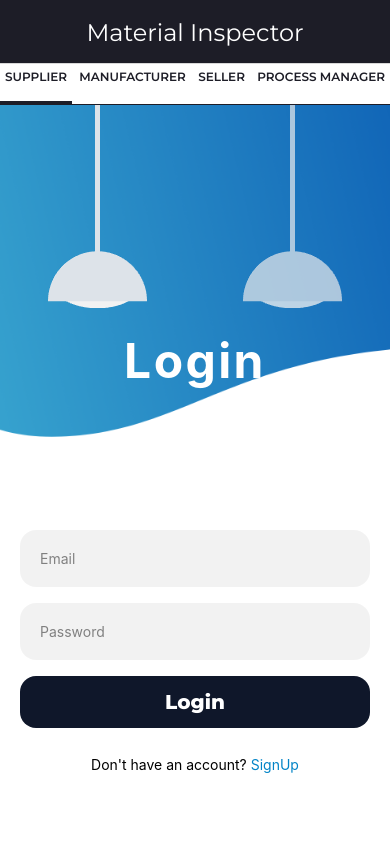
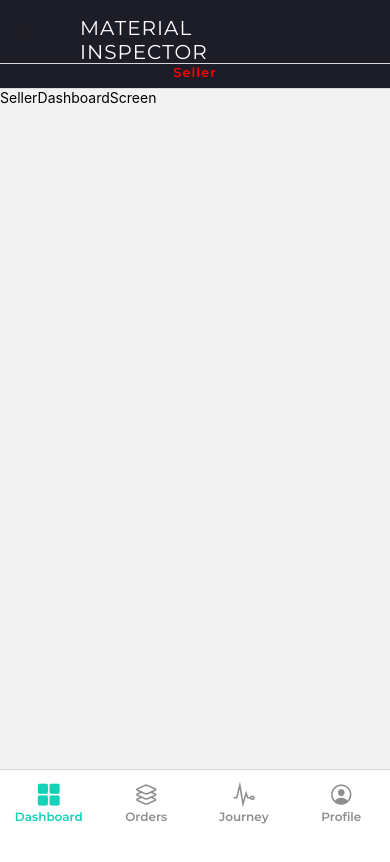
Before and after one commit to Team-Tetra-Weeknd-People/UEE-Clothing-React-Native-App, a React Native app in the folder frontend/: screen /SellerMain in a window 390 px wide. Shown: the top 862 px of the page. Built offline with nearby package versions, Linux system fonts and the light colour scheme.

Commit message:
base template for a user done

```diff
--- a/frontend/App.js
+++ b/frontend/App.js
@@ -2,9 +2,12 @@ import React, { useEffect, useState } from 'react';
 import { View, Text, ActivityIndicator, StyleSheet } from 'react-native';
 import { NavigationContainer } from '@react-navigation/native';
 import { createNativeStackNavigator } from '@react-navigation/native-stack';
+import * as Font from 'expo-font';
+
 import LoginScreen from './screens/LoginScreen';
 import SignupScreen from './screens/SignupScreen';
-import * as Font from 'expo-font';
+import SellerMain from './screens/Seller/SellerMain';
+import { Ionicons } from '@expo/vector-icons';
 
 const Stack = createNativeStackNavigator();
 
@@ -23,6 +26,7 @@ function App() {
         await Font.loadAsync({
             'Montserrat-Regular': require('./assets/fonts/Montserrat-Regular.ttf'),
             'Montserrat-SemiBold': require('./assets/fonts/Montserrat-SemiBold.ttf'),
+            'Montserrat-Bold': require('./assets/fonts/Montserrat-Bold.ttf'),
             'Montserrat-ExtraBold': require('./assets/fonts/Montserrat-ExtraBold.ttf'),
         });
         setIsFontLoaded(true);
@@ -38,28 +42,34 @@ function App() {
         </View>
       );
     }
+
   return (
     <NavigationContainer>
       <Stack.Navigator
         initialRouteName='Login'
         screenOptions={{
+          headerTitleAlign: 'center' ,
+          headerStyle: {
+            backgroundColor: '#1D1D27',
+          },
           headerShown: true,
           headerTitle: () => (
             <Text style={{
-              fontSize: 24,
+              fontSize: 20,
               color: 'white',
               fontFamily: 'Montserrat-Regular',
+              paddingTop: 15,
+              letterSpacing: 1,
             }}>
-              Material Inspector
+              MATERIAL INSPECTOR
             </Text>
           ),
-          headerTitleAlign: 'center',
-          headerStyle: {
-            backgroundColor: '#1D1D27',
-          },
         }}>
+          {/* common header for all screens */}
         <Stack.Screen name="Login" component={LoginScreen} />
         <Stack.Screen name="Signup" component={SignupScreen} />
+        {/* seller */}
+        <Stack.Screen name="SellerMain" component={SellerMain} />
       </Stack.Navigator>
     </NavigationContainer>
   );
--- a/frontend/package.json
+++ b/frontend/package.json
@@ -3,6 +3,7 @@
     "@expo-google-fonts/montserrat": "^0.2.3",
     "@expo/vector-icons": "^13.0.0",
     "@react-native-async-storage/async-storage": "1.18.2",
+    "@react-navigation/bottom-tabs": "^6.5.9",
     "@react-navigation/native": "^6.1.7",
     "@react-navigation/native-stack": "^6.9.13",
     "expo": "^49.0.3",
--- a/frontend/screens/LoginScreen.js
+++ b/frontend/screens/LoginScreen.js
@@ -36,8 +36,8 @@ export default function LoginScreen() {
         };
     }, []);
     const handleLogin = () => {
-        if(selectedType === 'SUPPLIER'){
-            navigation.navigate('SellerMain');
+        if(selectedType === 'SELLER'){
+            navigation.push('SellerMain');
         }
     };
     const [isFontLoaded, setIsFontLoaded] = useState(false);
@@ -148,7 +148,7 @@ export default function LoginScreen() {
                     <Animated.View
                         className="w-full"
                         entering={FadeInDown.delay(400).duration(1000).springify()}>
-                        <TouchableOpacity className="w-full p-3 rounded-2xl mb-3 bg-slate-900" onPress={()=>{handleLogin}}>
+                        <TouchableOpacity className="w-full p-3 rounded-2xl mb-3 bg-slate-900" onPress={()=>{handleLogin()}}>
                             <Text className="text-xl text-white text-center" style={{fontFamily: 'Montserrat-ExtraBold'}}>Login</Text>
                         </TouchableOpacity>
                     </Animated.View>
--- a/frontend/screens/Seller/SellerMain.js
+++ b/frontend/screens/Seller/SellerMain.js
@@ -0,0 +1,75 @@
+import { Ionicons } from "@expo/vector-icons";
+import React from "react";
+import { View, Text } from "react-native";
+import { createBottomTabNavigator } from '@react-navigation/bottom-tabs';
+
+// Screens
+import SellerDashboard from "./screens/SellerDashboard";
+import SellerOrders from "./screens/SellerOrders";
+import SellerProfile from "./screens/SellerProfile";
+import SellerJourney from "./screens/SellerJourney";
+import { useNavigation } from "@react-navigation/native";
+
+//Screen names
+const SELLER_DASHBOARD = "Dashboard";
+const SELLER_ORDERS = "Orders";
+const SELLER_PROFILE = "Profile";
+const SELLER_JOURNEY = "Journey";
+
+const Tab = createBottomTabNavigator();
+
+export default function SellerMain() {
+    const navigation = useNavigation();
+    return (
+        <Tab.Navigator
+            initialRouteName={SELLER_DASHBOARD}
+            screenOptions={({ route }) => ({
+                tabBarIcon: ({ focused, color, size }) => {
+                    let iconName;
+                    let rn = route.name;
+
+
+                    if (rn === SELLER_DASHBOARD) {
+                        iconName = focused ? 'grid' : 'grid-outline';
+
+                    } else if (rn === SELLER_ORDERS) {
+                        iconName = focused ? 'layers' : 'layers-outline';
+
+                    } else if (rn === SELLER_PROFILE) {
+                        iconName = focused ? 'person-circle' : 'person-circle-outline';
+
+                    } else if (rn === SELLER_JOURNEY) {
+                        iconName = focused ? 'pulse' : 'pulse-outline';
+
+                    }
+                    return <Ionicons name={iconName} size={size} color={color} />;
+                },
+                tabBarActiveTintColor: '#14D2B8',
+                tabBarLabelStyle: { paddingBottom: 10, fontSize: 12, fontFamily: 'Montserrat-SemiBold' },
+                tabBarStyle: { padding: 10, height: 75 },
+                headerTitleAlign: 'center',
+                headerStyle: {
+                    backgroundColor: '#1D1D27',
+                    height: 25,
+                },
+                headerShown: true,
+                headerTitle: () => (
+                    <Text style={{
+                        fontSize: 13,
+                        color: 'red',
+                        fontFamily: 'Montserrat-SemiBold',
+                        letterSpacing: 1,
+                        flex: 1
+                    }}>
+                        Seller
+                    </Text>
+                ),
+            })}>
+
+            <Tab.Screen name={SELLER_DASHBOARD} component={SellerDashboard} />
+            <Tab.Screen name={SELLER_ORDERS} component={SellerOrders} />
+            <Tab.Screen name={SELLER_JOURNEY} component={SellerJourney} />
+            <Tab.Screen name={SELLER_PROFILE} component={SellerProfile} />
+        </Tab.Navigator>
+    )
+}
--- /dev/null
+++ b/frontend/screens/Seller/screens/SellerDashboard.js
@@ -0,0 +1,12 @@
+import React from 'react';
+import { View, Text, StyleSheet } from 'react-native';
+
+const SellerDashboard = () => {
+    return (
+        <View>
+            <Text>SellerDashboardScreen</Text>
+        </View>
+    );
+};
+
+export default SellerDashboard;
--- /dev/null
+++ b/frontend/screens/Seller/screens/SellerJourney.js
@@ -0,0 +1,12 @@
+import React from 'react';
+import { View, Text, StyleSheet } from 'react-native';
+
+const SellerJourney = () => {
+    return (
+        <View>
+            <Text>Seller Journey Screen</Text>
+        </View>
+    );
+};
+
+export default SellerJourney;
--- /dev/null
+++ b/frontend/screens/Seller/screens/SellerOrders.js
@@ -0,0 +1,12 @@
+import React from 'react';
+import { View, Text, StyleSheet } from 'react-native';
+
+const SellerOrder = () => {
+    return (
+        <View>
+            <Text>Order</Text>
+        </View>
+    );
+};
+
+export default SellerOrder;
--- /dev/null
+++ b/frontend/screens/Seller/screens/SellerProfile.js
@@ -0,0 +1,12 @@
+import React from 'react';
+import { View, Text, StyleSheet } from 'react-native';
+
+const SellerProfile = () => {
+    return (
+        <View>
+            <Text>SellerProfile</Text>
+        </View>
+    );
+};
+
+export default SellerProfile;
```
Also changed, not shown: 1 other file (tests, documents, lock files or other folders).
